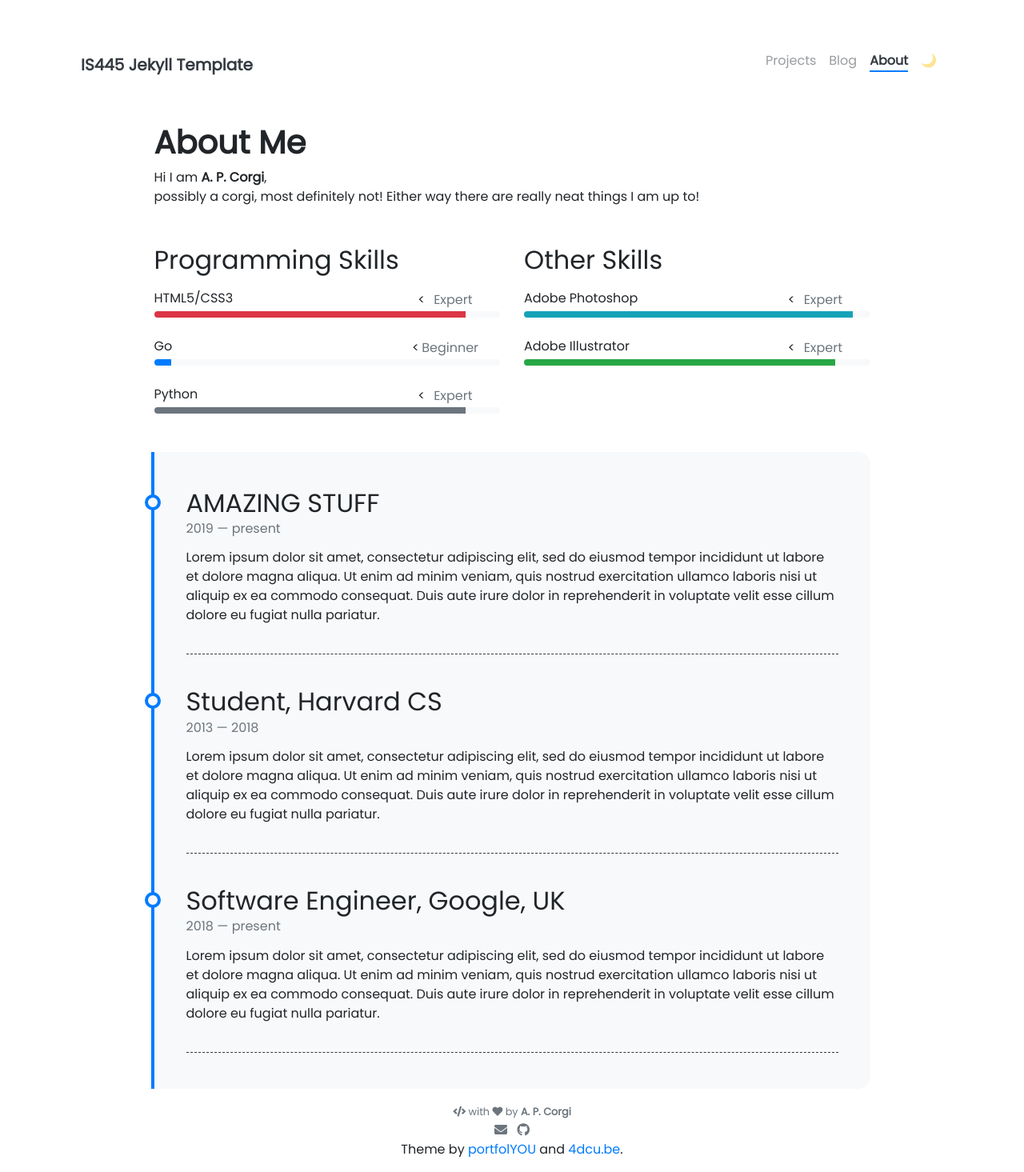
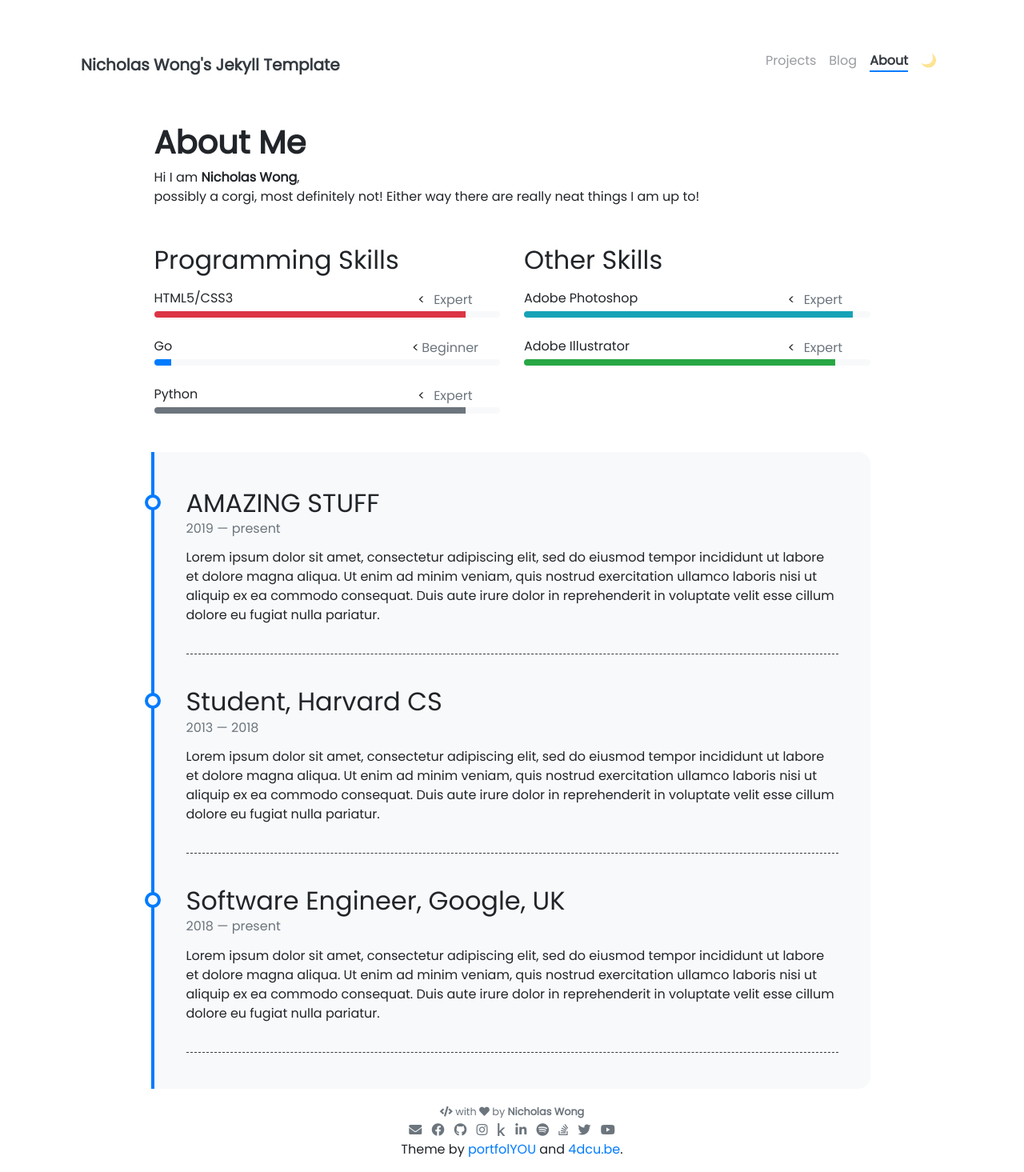
Before and after one commit to TheWongLife1/TheWongLife1.github.io, a Jekyll site: the page built from pages/about.md, in a window 1280 px wide. Shown: the whole page at 80% size. Built offline with Jekyll 4.4.1, drawn with Linux system fonts in a browser that asks for light colours; nearby versions of some CDN libraries; some of the changed lines change nothing that is shown.

Commit message:
IS 445 Lab 6

```diff
--- a/_config.yml
+++ b/_config.yml
@@ -5,13 +5,13 @@
 # NOTE: It looks like you need to rebuild + repush everytime you update this _config.yml file
 
 ### Site Settings ###
-title               : IS445 Jekyll Template
+title               : Nicholas Wong's Jekyll Template
 description         : >-
-                      I'm definitely not a corgi!
+                      IS 445 Lab 6 Jekyll Template Upload to GitHub Pages
 baseurl             : ""   # Change to empty quotes if you're hosting your site at <your-username>.github.io directly,
 #                                             otherwise will be hosted at <your-username>.github.io/{{base_url}}
 repository          : TheWongLife1.github.io  # Change to <your-username> for github OR, if that doesn't work <your-username>/<your-username>.github.io (Or remove it if you don't need remote projects) -- for example, I'd put "jnaiman" without the quotes after the ":" here
-open_new_tab        : false                   # Opens external URLs in new tab (Works for posts, projects & navbar only)
+open_new_tab        : false                   # Opens external URLs in new tab (Works for posts, projects, & navbar only)
 
 ### Plugins ###
 plugins:
@@ -32,27 +32,18 @@ nav_exclude:                                            # The following paths ar
 
 ### Author Info ###
 author:
-  name              : A. P. Corgi
-  image             : https://media.tenor.com/8RcIoWTKYR4AAAAe/scuze-corgi.png
-#  behance           : your_username
-# dribbble          : your_username
+  name              : Nicholas Wong
+  image             : https://thewonglife.is-a.dev/images/Nicholas_Wong_Canada.jpg
   email             : nwong66238@gmail.com
-#  facebook          : your_username
+  facebook          : thewonglife1
   github            : TheWongLife1
-# gitlab            : your_username
-# instagram         : your_username
-# kaggle            : your_username
-#  linkedin          : your_username
-#  medium            : your_username
-# soundcloud        : your_username
-# spotify           : your_username
-# stackoverflow     : your_user_id
-# tumblr            : your_username.tumblr.com
-#  twitch            : your_username
-# twitter           : your_username
-#  vimeo             : your_username
-# youtube           : your_channel_name
-# keybase           : your_username
+  instagram         : the.wong.life
+  kaggle            : thewonglife1
+  linkedin          : nicholaswong27
+  spotify           : TheWongLife
+  stackoverflow     : 22104114
+  twitter           : The_Wong_Life
+  youtube           : TheWongLife1
 
 ### Posts ###
 permalink: /blog/:title
@@ -66,8 +57,8 @@ collections:
     output: true                                        # For Documentation Only
 
 ### Disqus ###
-disqus:
-  shortname: your-short-name-disqus                     # Your website Shortname on disqus
+# disqus:
+#   shortname: your-short-name-disqus                     # Your website Shortname on disqus
 
 ### Analytics ###
 analytics:
@@ -77,12 +68,12 @@ analytics:
 
 ### Buy me a coffee ###
 # See https://www.buymeacoffee.com/
-buymeacoffee:
-  enabled: false
-  username: your_username
-  color: "#007bff"
-  message: "Thank you for visiting."                    # Message to be displayed aside from the button for a few seconds.
-  description: "Support me on Buy me a coffee!"
+# buymeacoffee:
+#   enabled: false
+#   username: your_username
+#   color: "#007bff"
+#   message: "Thank you for visiting."                    # Message to be displayed aside from the button for a few seconds.
+#   description: "Support me on Buy me a coffee!"
 
 ### Defaults for collections ###
 defaults:
```
Also changed, not shown: 9 other files.
